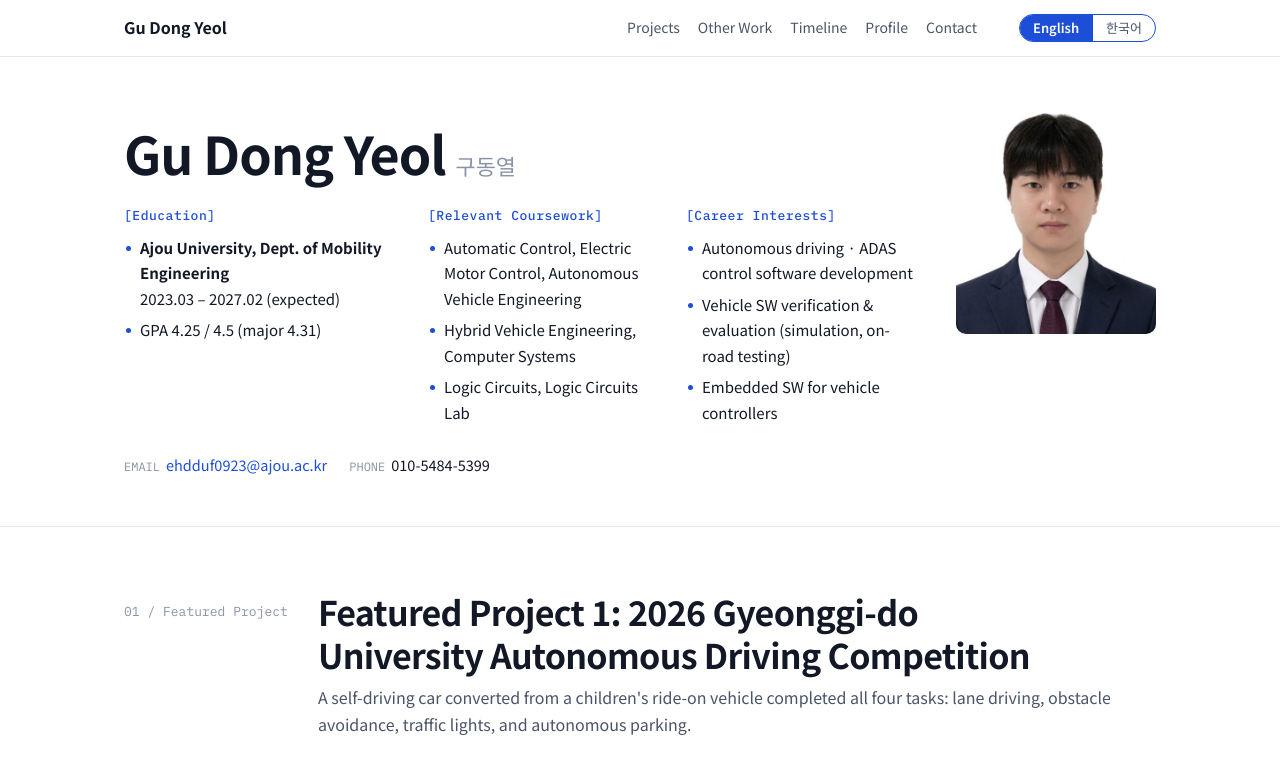
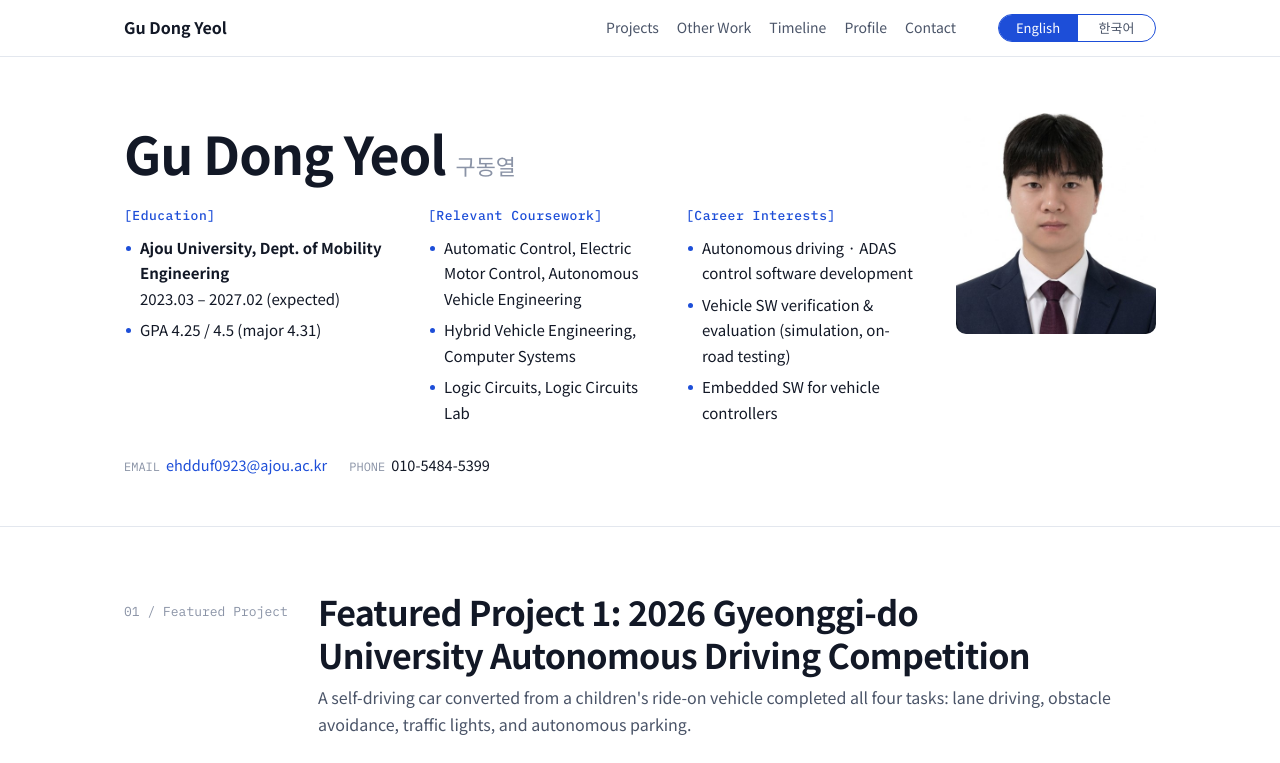
Before and after one commit to nineasten/nineasten.github.io, a plain HTML site: page index.html in a window 1280 px wide. Shown: the top 763 px of the page. Drawn offline with Linux system fonts and the light colour scheme; a web font is replaced by a local one.

Commit message:
Language toggle: fixed-width side-by-side EN/KO control

```diff
--- a/index.html
+++ b/index.html
@@ -175,10 +175,10 @@ table.t td.o{grid-column:2;text-align:left;white-space:normal;padding-top:0;marg
 table.t td.o:empty{display:none}
 @media (max-width:560px){table.t tr{grid-template-columns:1fr}table.t td.o{grid-column:1}table.t td.d{width:auto;padding-bottom:0}}
 
-.nav .lang{display:inline-flex;margin-left:18px;font-size:13px;border:1px solid var(--acc);border-radius:99px;overflow:hidden;white-space:nowrap}
-.nav .lang a,.nav .lang span{padding:3px 13px;color:var(--sub);line-height:1.6}
+.nav .lang{display:inline-flex;flex:none;margin-left:18px;font-size:13px;border:1px solid var(--acc);border-radius:99px;overflow:hidden;white-space:nowrap}
+.nav .lang a,.nav .lang span{box-sizing:border-box;width:78px;text-align:center;padding:3px 0;color:var(--sub);line-height:1.6;font-weight:500}
 .nav .lang a:hover{background:var(--acc-soft);color:var(--acc);text-decoration:none}
-.nav .lang span[aria-current]{background:var(--acc);color:#fff;font-weight:600}
+.nav .lang span[aria-current]{background:var(--acc);color:#fff}
 .nav .lang a+span,.nav .lang span+a{border-left:1px solid var(--acc)}
 @media (max-width:760px){.nav .lang{margin-left:auto}}
 </style></head>
```
Also changed, not shown: ko.html (+3 -3 lines).
